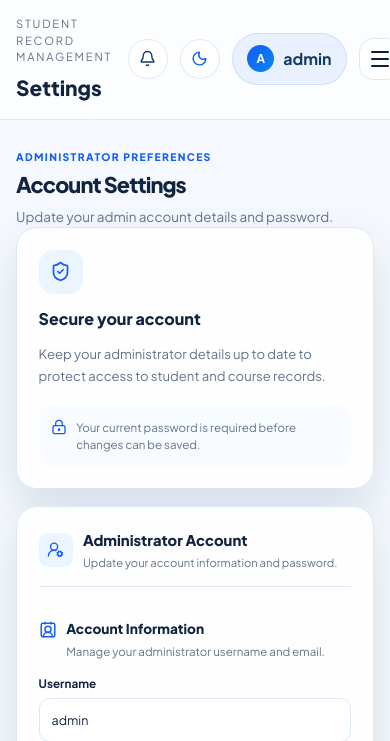
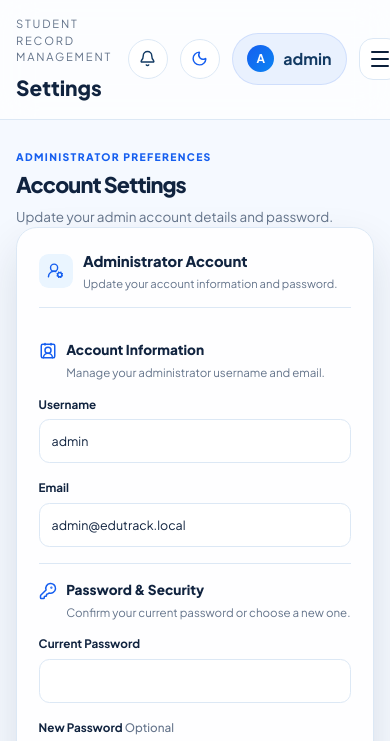
Before and after one commit to roderick451/edutrack, a Flask app: page /settings in a window 390 px wide. Shown: the part 151-892 px from the top of the page. Run offline with Flask 3, Linux system fonts and the light colour scheme; a user stored in the database is signed in; some libraries are stand-ins or nearby versions.

Commit message:
Require 11-digit student phone numbers
Validate phone numbers on the server and in the student form, and remove the extra security summary from Settings.

Co-authored-by: Copilot <223556219+Copilot@users.noreply.github.com>

```diff
--- a/app/forms.py
+++ b/app/forms.py
@@ -1,6 +1,6 @@
 from flask_wtf import FlaskForm
 from wtforms import BooleanField, StringField, PasswordField, SelectField, DateField, SubmitField, TextAreaField
-from wtforms.validators import DataRequired, Email, EqualTo, Length, Optional, ValidationError
+from wtforms.validators import DataRequired, Email, EqualTo, Length, Optional, Regexp, ValidationError
 
 from .models import Course, Student
 
@@ -41,7 +41,10 @@ class StudentForm(FlaskForm):
     first_name = StringField("First Name", validators=[DataRequired(), Length(min=2, max=80)])
     last_name = StringField("Last Name", validators=[DataRequired(), Length(min=2, max=80)])
     email = StringField("Email", validators=[DataRequired(), Email(), Length(max=120)])
-    phone = StringField("Phone Number", validators=[DataRequired(), Length(min=7, max=30)])
+    phone = StringField(
+        "Phone Number",
+        validators=[DataRequired(), Regexp(r"^[0-9]{11}$", message="Phone number must contain exactly 11 digits.")],
+    )
     date_of_birth = DateField("Date of Birth", validators=[DataRequired()])
     gender = SelectField("Gender", choices=[("", "Select gender"), ("Male", "Male"), ("Female", "Female"), ("Other", "Other")], validators=[Optional()])
     course_id = SelectField("Course", coerce=int, validators=[DataRequired()])
--- a/app/static/css/style.css
+++ b/app/static/css/style.css
@@ -1054,14 +1054,7 @@ body[data-theme="dark"] .progress-track { background: rgba(255,255,255,0.12); }
 .btn-login { min-height: 45px; font-size: 0.85rem; }
 .login-help { margin-top: 0.15rem; font-size: 0.68rem; }
 
-.settings-layout { display: grid; grid-template-columns: minmax(240px, 0.72fr) minmax(0, 1.8fr); gap: 1.1rem; align-items: start; width: 100%; }
-.settings-summary { display: grid; align-content: start; gap: 0.8rem; min-height: 100%; padding: 1.35rem; }
-.settings-summary-icon { display: grid; place-items: center; width: 44px; height: 44px; border-radius: 0.9rem; background: var(--blue-100); color: var(--blue-700); }
-.settings-summary-icon svg { width: 21px; height: 21px; }
-.settings-summary h3 { margin: 0; color: var(--text); font-size: 1rem; font-weight: 800; }
-.settings-summary > p { margin: 0; color: var(--muted); font-size: 0.82rem; line-height: 1.65; }
-.settings-summary-note { display: flex; align-items: flex-start; gap: 0.55rem; margin-top: 0.4rem; padding: 0.8rem; border-radius: 0.8rem; background: var(--panel-soft); color: var(--muted); font-size: 0.72rem; line-height: 1.5; }
-.settings-summary-note svg { flex: none; width: 16px; height: 16px; color: var(--blue-700); }
+.settings-layout { display: grid; grid-template-columns: minmax(0, 1fr); gap: 1.1rem; align-items: start; width: 100%; }
 .settings-form { width: 100%; min-width: 0; padding: 1.35rem; }
 .settings-form > .form-section-title { padding-bottom: 1rem; border-bottom: 1px solid var(--line); }
 .settings-form > .form-actions { justify-content: flex-end; border-top: 1px solid var(--line); margin-top: 1.1rem; padding-bottom: 0; }
@@ -1096,8 +1089,6 @@ body[data-theme="dark"] .progress-track { background: rgba(255,255,255,0.12); }
 }
 @media (max-width: 768px) {
   .sidebar { width: 100%; }
-  .settings-layout { grid-template-columns: 1fr; }
-  .settings-summary { min-height: auto; }
   .sidebar-account { position: static; margin: 0.5rem 0 0; }
   .sidebar-nav { padding-bottom: 0.6rem; }
   .sidebar-nav.is-open { display: flex; }
--- a/app/templates/partials/student_form_fields.html
+++ b/app/templates/partials/student_form_fields.html
@@ -50,7 +50,7 @@
     </div>
     <div class="form-field">
       <label for="{{ form.phone.id }}">Phone Number <span class="required-mark">*</span></label>
-      {{ form.phone(class_='input-field', placeholder='Enter phone number') }}
+      {{ form.phone(class_='input-field', type='tel', inputmode='numeric', minlength='11', maxlength='11', pattern='[0-9]{11}', placeholder='11-digit phone number') }}
       {% for error in form.phone.errors %}<p class="error-text">{{ error }}</p>{% endfor %}
     </div>
   </div>
--- a/app/templates/settings.html
+++ b/app/templates/settings.html
@@ -14,13 +14,6 @@
   </div>
 
   <div class="settings-layout">
-    <aside class="settings-summary panel">
-      <div class="settings-summary-icon"><i data-lucide="shield-check"></i></div>
-      <h3>Secure your account</h3>
-      <p>Keep your administrator details up to date to protect access to student and course records.</p>
-      <div class="settings-summary-note"><i data-lucide="lock-keyhole"></i><span>Your current password is required before changes can be saved.</span></div>
-    </aside>
-
     <form method="POST" novalidate class="settings-form panel">
       {{ form.hidden_tag() }}
       <div class="form-section-title">
```
Also changed, not shown: tests/test_app.py (+32 -0 lines).
